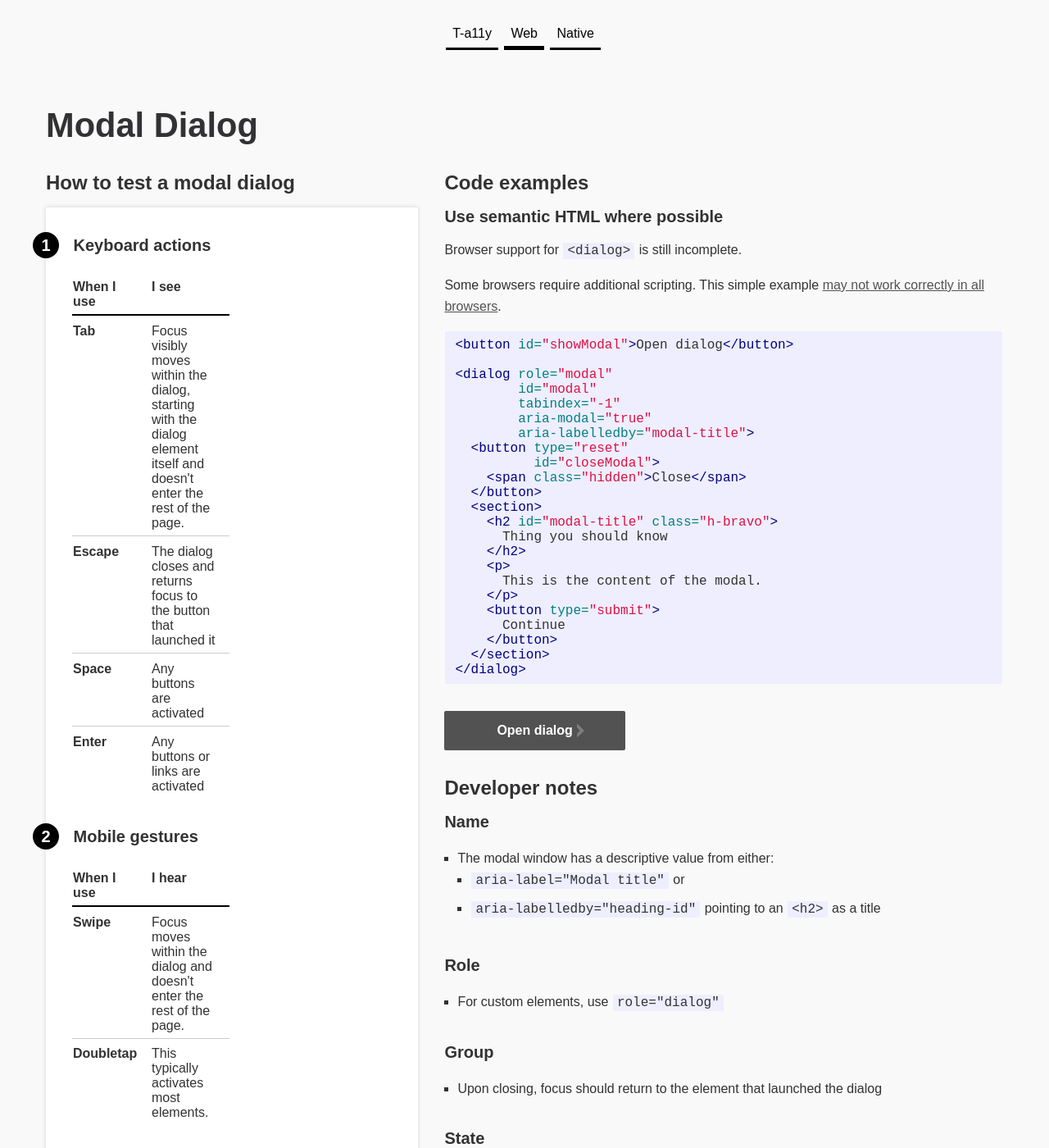
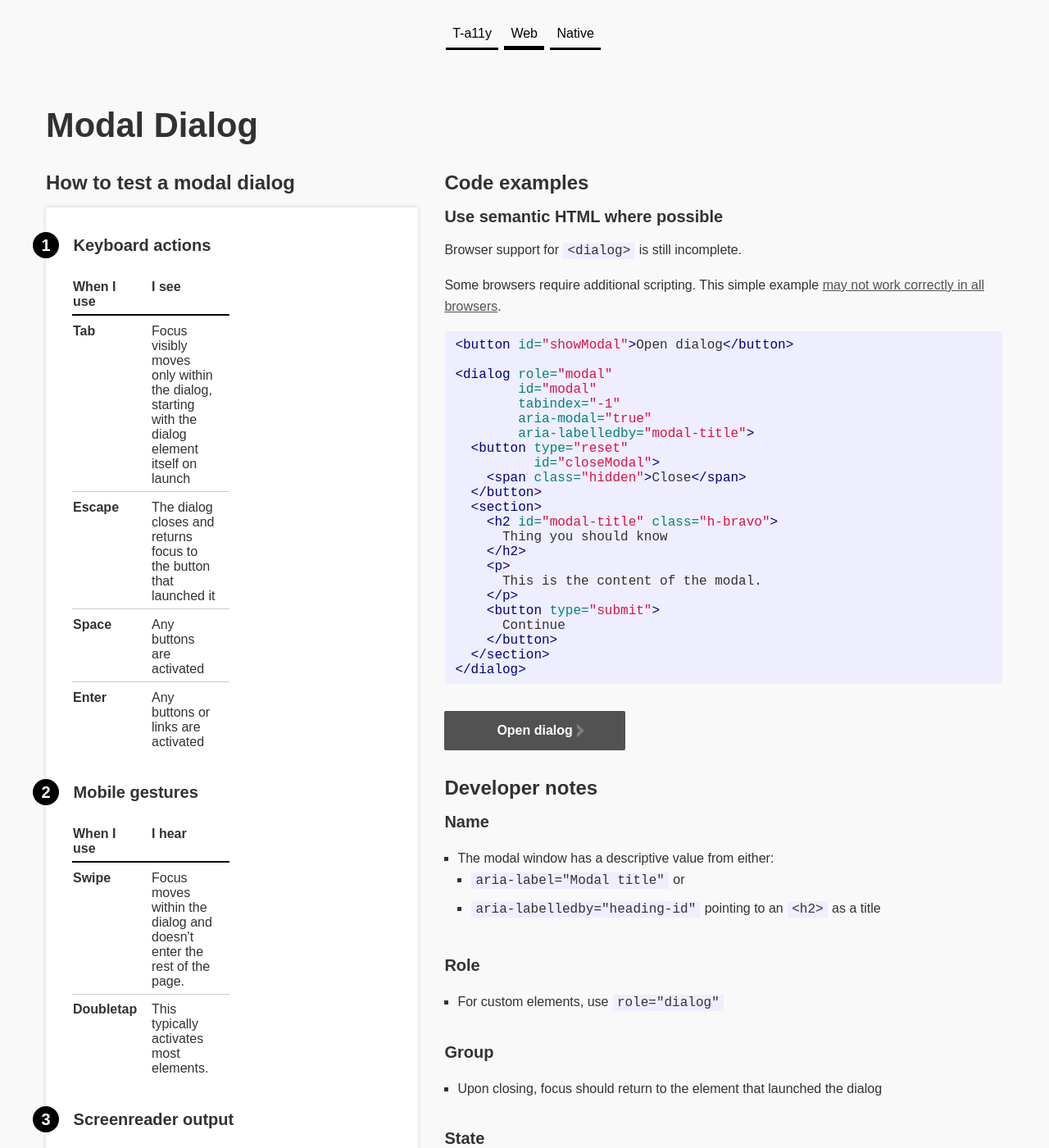
Before and after one commit to charlietriplett/OpenA11yEngineer, a Jekyll site: the page built from _checklist-web/modal-dialog.md, in a window 1280 px wide and 1400 px high. Shown: the whole window at 82% size. Built offline with Jekyll 4.4.1, drawn with Linux system fonts in a browser that asks for light colours; some of the changed text lies outside the part shown.

Commit message:
Refined text

```diff
--- a/_checklist-web/modal-dialog.md
+++ b/_checklist-web/modal-dialog.md
@@ -5,23 +5,21 @@ categories: main
 
 keyboard:
   tab: |
-    Focus visibly moves within the dialog, starting with the dialog element itself and doesn't enter the rest of the page.
+    Focus visibly moves only within the dialog, starting with the dialog element itself on launch
   escape: |
     The dialog closes and returns focus to the button that launched it
   space: |
     Any buttons are activated
   enter: |
     Any buttons or links are activated
-
 mobile:
   swipe: |
     Focus moves within the dialog and doesn't enter the rest of the page.
   doubletap: |
     This typically activates most elements.
-
 screenreader:
   name:  |
-    The dialog describes its purpose or title
+    The dialog describes its purpose or title on launch
   role:  |
     Identifies itself as a modal or dialog
   group: |
```
